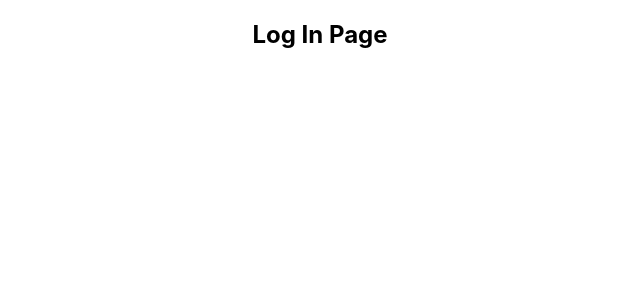
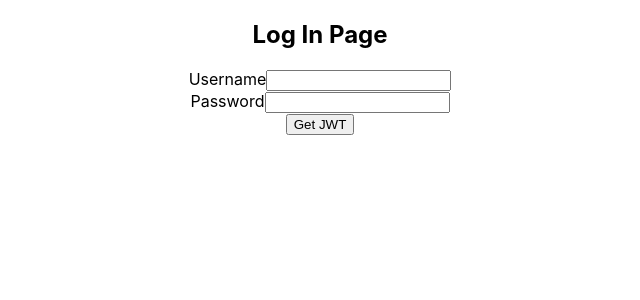
Before and after one commit to k-krasilnikova/jwt-jitsi, a React (Create React App) app: page /login in a window 1280 px wide. Shown: the top 300 px of the page, without its empty margins (320-960 px from the left). Built offline with nearby package versions, Linux system fonts and the light colour scheme.

Commit message:
Added logic eith login

```diff
--- a/package.json
+++ b/package.json
@@ -8,10 +8,14 @@
     "@testing-library/jest-dom": "^4.2.4",
     "@testing-library/react": "^9.5.0",
     "@testing-library/user-event": "^7.2.1",
+    "classnames": "^2.2.6",
+    "formik": "^2.1.4",
+    "lodash": "^4.17.15",
     "react": "^16.13.1",
     "react-dom": "^16.13.1",
     "react-router-dom": "^5.1.2",
-    "react-scripts": "3.4.1"
+    "react-scripts": "3.4.1",
+    "yup": "^0.28.4"
   },
   "scripts": {
     "start": "react-scripts start",
--- /dev/null
+++ b/src/apiCalls/index.js
@@ -0,0 +1,14 @@
+import { API_URL } from "../constants";
+import { handleResponse } from "../helpers/handleResponse";
+
+export const loginCall = (username, password) => {
+  const requestOptions = {
+    method: "POST",
+    headers: { "Content-Type": "application/json" },
+    body: JSON.stringify({ username, password }),
+  };
+
+  return fetch(`${API_URL}/users/authenticate`, requestOptions)
+    .then(handleResponse)
+    .then((user) => user);
+};
--- a/src/common/PrivateRoute/index.js
+++ b/src/common/PrivateRoute/index.js
@@ -3,13 +3,16 @@ import { Route, Redirect } from "react-router-dom";
 
 import { ROUTES } from "../../constants";
 
-const PrivateRoute = ({ currentUser, component, ...rest }) => {
+const PrivateRoute = ({ currentUser, component }) => {
+  const PrivateComponent = component;
   return (
     <div>
       {!currentUser ? (
         <Redirect to={{ pathname: ROUTES.login }} />
       ) : (
-        <Route {...rest} component={component} />
+        <Route
+          component={() => <PrivateComponent currentUser={currentUser} />}
+        />
       )}
     </div>
   );
--- a/src/constants.js
+++ b/src/constants.js
@@ -2,3 +2,5 @@ export const ROUTES = {
   login: "/login",
   home: "/",
 };
+
+export const API_URL = "/api/values";
--- /dev/null
+++ b/src/helpers/handleResponse.js
@@ -0,0 +1,10 @@
+export const handleResponse = (response) =>
+  response.text().then((text) => {
+    const data = text && JSON.parse(text);
+    if (!response.ok) {
+      const error = (data && data.message) || response.statusText;
+      return Promise.reject(error);
+    }
+
+    return data;
+  });
--- a/src/modules/jitsi/components/index.js
+++ b/src/modules/jitsi/components/index.js
@@ -3,7 +3,7 @@ import { withStyles } from "@material-ui/core/styles";
 
 import styles from "./styles";
 
-const Jitsi = ({ classes }) => {
+const Jitsi = ({ classes, currentUser }) => {
   return (
     <div className={classes.wrapper}>
       <h2>Jitsi Page</h2>
--- a/src/modules/jitsi/containers/JitsiContainer.js
+++ b/src/modules/jitsi/containers/JitsiContainer.js
@@ -1,15 +1,15 @@
-import React, { useState } from "react";
+import React from "react";
 
 import Jitsi from "../components";
 
-const JitsiContainer = () => {
+const JitsiContainer = ({ currentUser }) => {
   // const [uploads, setUploads] = useState([]);
   // const [counter, setCounter] = React.useState(0);
 
   // const uploadFiles = async (e) => {
   // };
 
-  return <Jitsi />;
+  return <Jitsi currentUser={currentUser} />;
 };
 
 export default JitsiContainer;
--- a/src/modules/login/components/index.js
+++ b/src/modules/login/components/index.js
@@ -1,12 +1,52 @@
 import React from "react";
 import { withStyles } from "@material-ui/core/styles";
+import { Formik, Field, Form, ErrorMessage } from "formik";
+import classNames from "classnames";
 
 import styles from "./styles";
 
-const Login = ({ classes }) => {
+const Login = ({ classes, initialValues, validationSchema, login, error }) => {
   return (
     <div className={classes.wrapper}>
       <h2>Log In Page</h2>
+      {error && <div className={classes.error}>{error}</div>}
+      <Formik
+        initialValues={initialValues}
+        validationSchema={validationSchema}
+        onSubmit={login}
+        render={({ errors, status, isSubmitting }) => (
+          <Form>
+            <div>
+              <label htmlFor="username">Username</label>
+              <Field
+                name="username"
+                type="text"
+                className={classNames(classes.input, {
+                  [classes.error]: errors,
+                })}
+              />
+              <ErrorMessage name="username" component="div" />
+            </div>
+            <div>
+              <label htmlFor="password">Password</label>
+              <Field
+                name="password"
+                type="password"
+                className={classNames(classes.input, {
+                  [classes.error]: errors,
+                })}
+              />
+              <ErrorMessage name="password" component="div" />
+            </div>
+            <div>
+              <button type="submit" disabled={isSubmitting}>
+                Get JWT
+              </button>
+            </div>
+            {status && <div>{status}</div>}
+          </Form>
+        )}
+      />
     </div>
   );
 };
--- a/src/modules/login/containers/LoginContainer.js
+++ b/src/modules/login/containers/LoginContainer.js
@@ -1,15 +1,48 @@
 import React, { useState } from "react";
+import * as Yup from "yup";
 
 import Login from "../components";
+import { ROUTES } from "../../../constants";
+import { history } from "../../../helpers/history";
+import { loginCall } from "../../../apiCalls";
 
-const LoginContainer = () => {
-  // const [uploads, setUploads] = useState([]);
-  // const [counter, setCounter] = React.useState(0);
+const LoginContainer = ({ setUser }) => {
+  const [error, setError] = useState("");
 
-  // const uploadFiles = async (e) => {
-  // };
+  const initialValues = {
+    username: "",
+    password: "",
+  };
 
-  return <Login />;
+  const validationSchema = Yup.object().shape({
+    username: Yup.string().required("Required"),
+    password: Yup.string().required("Required"),
+  });
+
+  const login = ({ username, password }, { setSubmitting }) => {
+    setError();
+    loginCall(username, password).then(
+      (user) => {
+        if (user) {
+          setUser("kakaka");
+          history.push(ROUTES.home);
+        }
+      },
+      (error) => {
+        setError(JSON.stringify(error));
+        setSubmitting(false);
+      }
+    );
+  };
+
+  return (
+    <Login
+      initialValues={initialValues}
+      validationSchema={validationSchema}
+      login={login}
+      error={error}
+    />
+  );
 };
 
 export default LoginContainer;
--- a/src/modules/router/components/index.js
+++ b/src/modules/router/components/index.js
@@ -18,10 +18,14 @@ const RouterComponent = ({ classes, currentUser, setUser, logout }) => {
           exact
           path={ROUTES.home}
           component={HomePage}
-          setUser={setUser}
           currentUser={currentUser}
         />
-        <Route path={ROUTES.login} component={LoginPage} />
+        <Route
+          path={ROUTES.login}
+          component={() => (
+            <LoginPage currentUser={currentUser} setUser={setUser} />
+          )}
+        />
       </Router>
     </div>
   );
```
Also changed, not shown: 1 other file (tests, documents, lock files or other folders).
